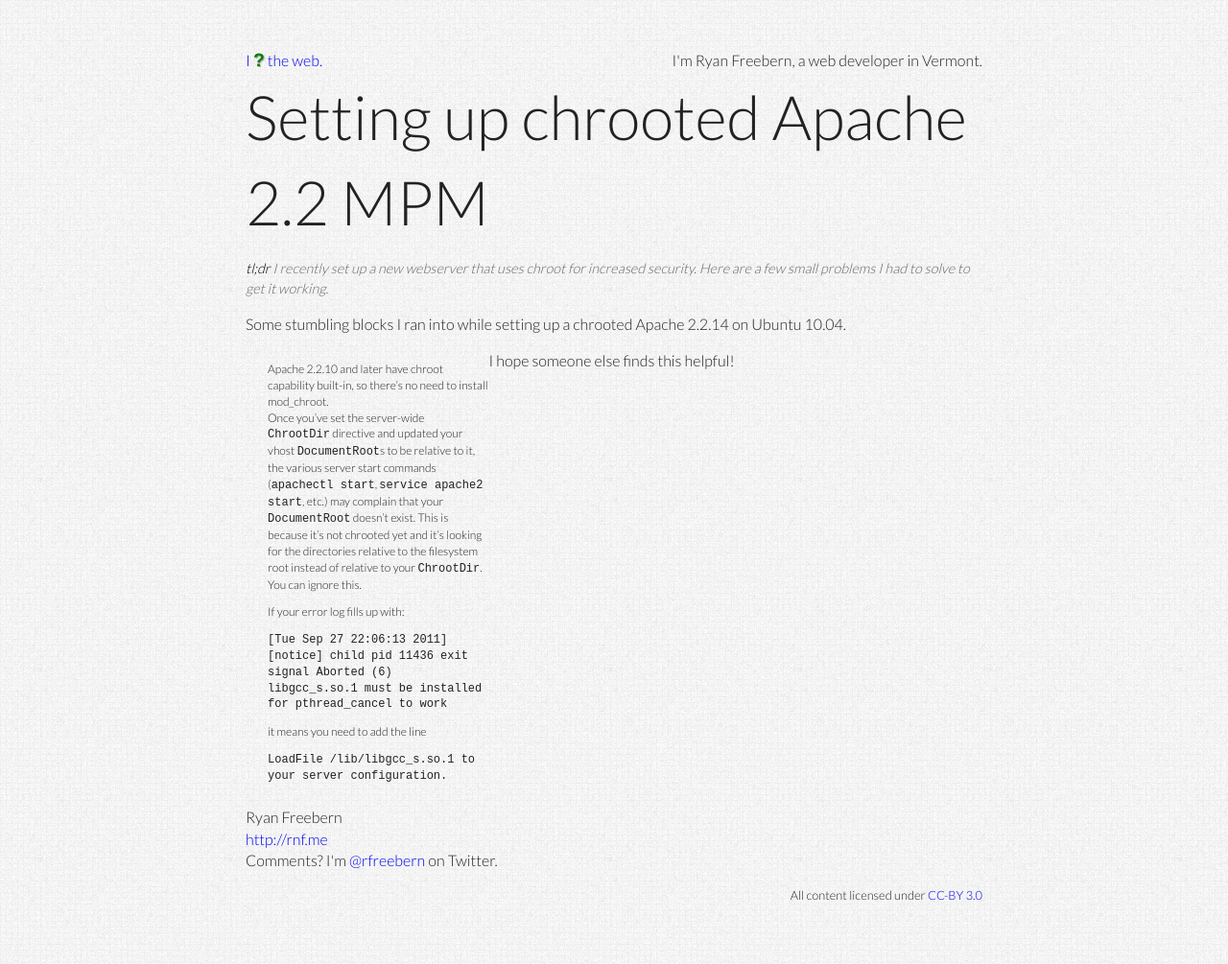
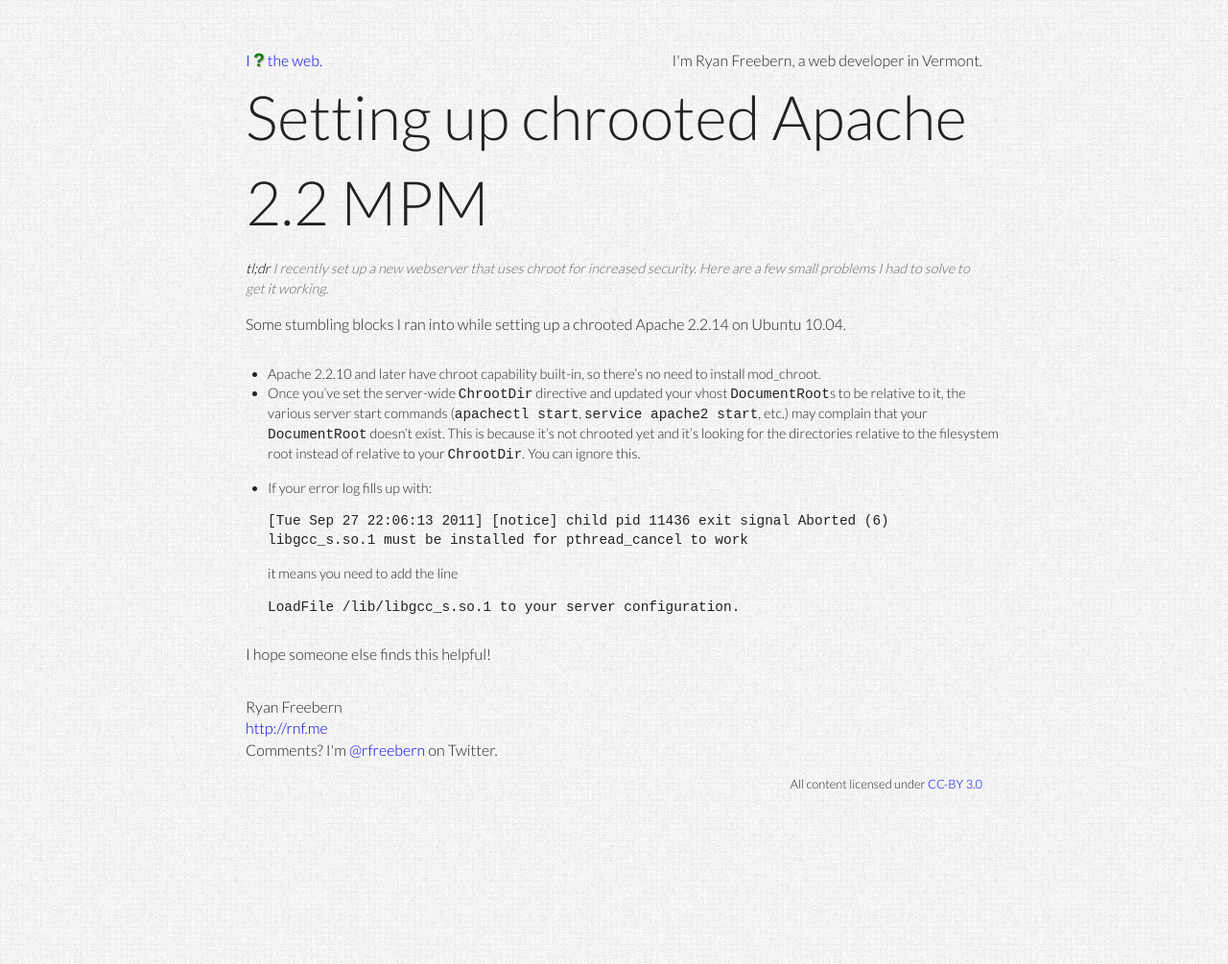
Before and after one commit to rfreebern/rfreebern.github.com, a Jekyll site: the page built from _posts/2011-09-28-setting-up-chrooted-apache-2-2-mpm.md, in a window 1280 px wide. Shown: the whole page at 96% size. Built offline with Jekyll 4.4.1, drawn with Linux system fonts in a browser that asks for light colours.

Commit message:
Fix layout of lists in posts.

```diff
--- a/assets/css/screen.css
+++ b/assets/css/screen.css
@@ -66,6 +66,11 @@
     float: left;
     font-size: 75%;
 }
+body.post ul {
+    width: 100%;
+    font-size: 90%;
+    list-style: disc;
+}
 p.tldr {
     font-style: italic;
     color: #666;
```
